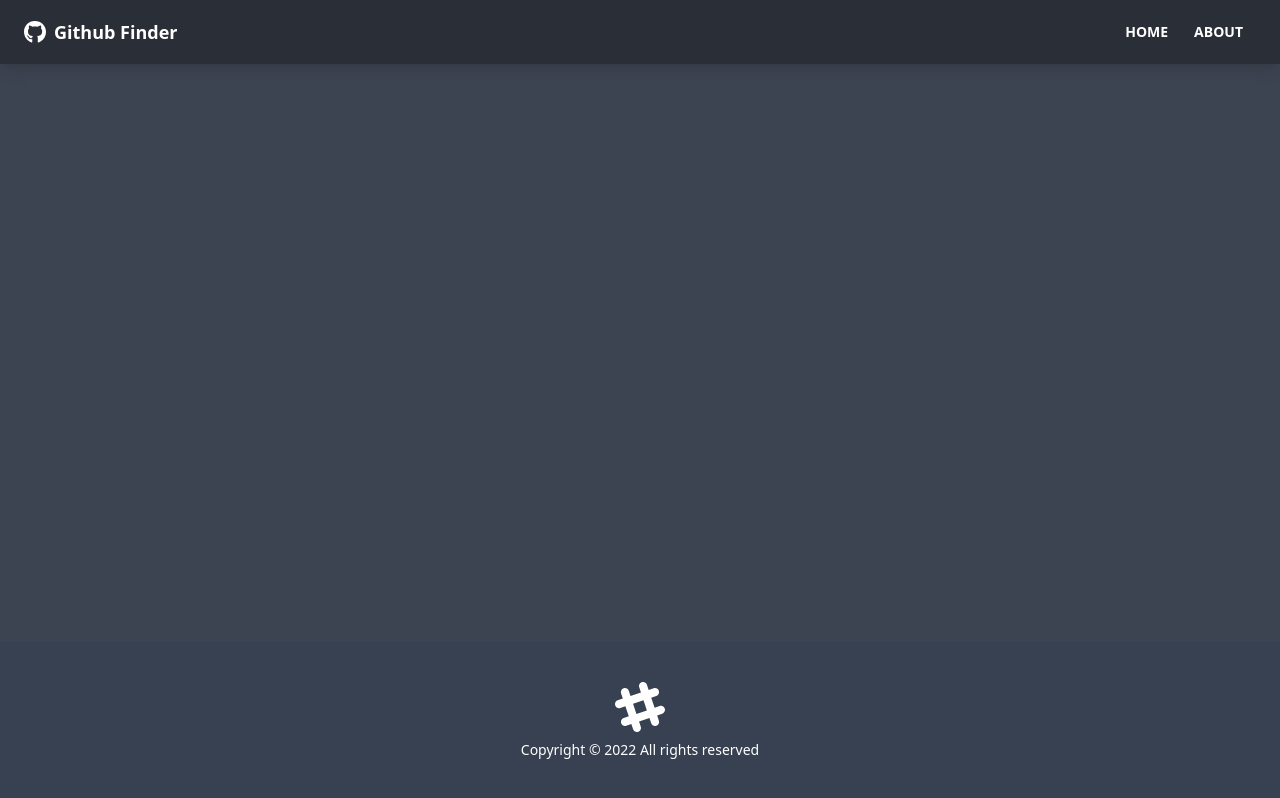
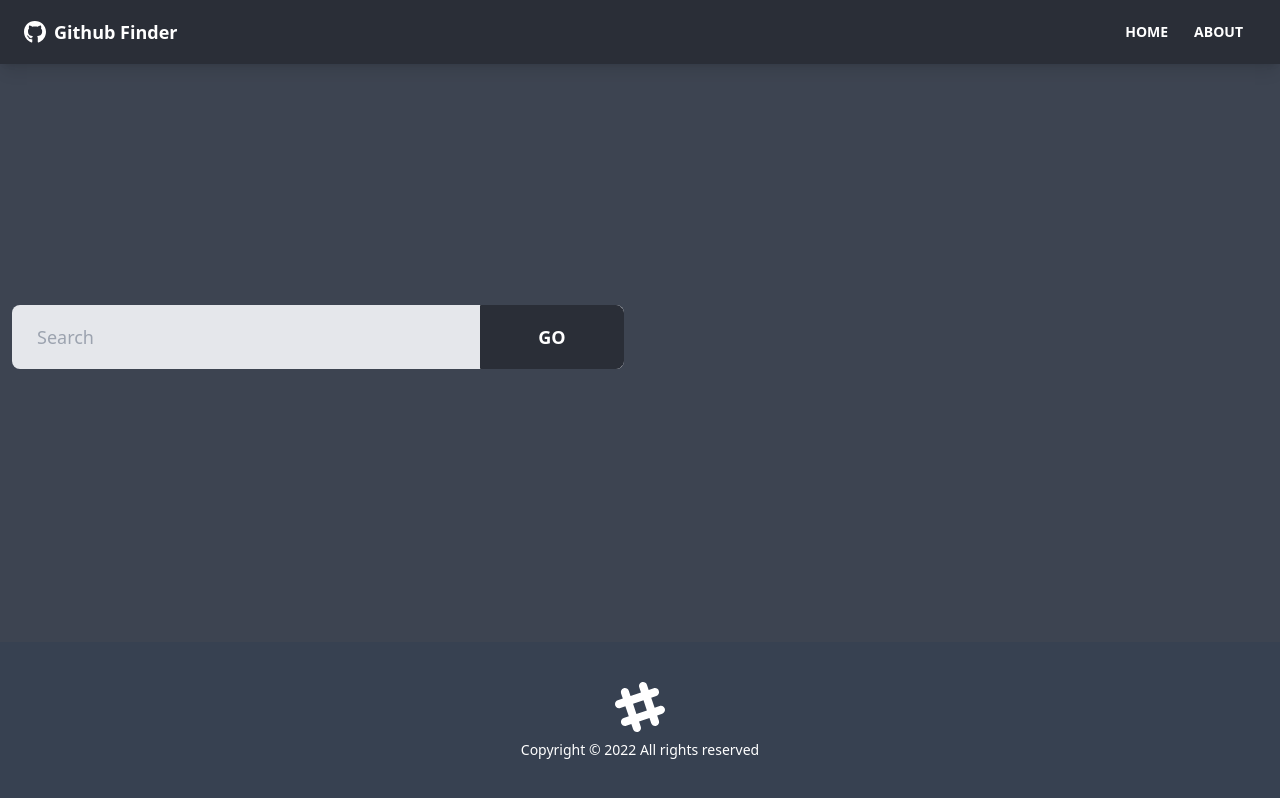
Before and after one commit to emirsahovic/react-github-finder, a React (Create React App) app: page / in a window 1280 px wide. Built offline with nearby package versions, Linux system fonts and the light colour scheme.

Commit message:
UserSearch component included in Home page

```diff
--- a/src/pages/Home.jsx
+++ b/src/pages/Home.jsx
@@ -1,8 +1,10 @@
 import UserResults from "../components/users/UserResults"
+import UserSearch from "../components/users/UserSearch"
 
 function Home() {
     return (
         <>
+            <UserSearch />
             <UserResults />
         </>
     )
```
